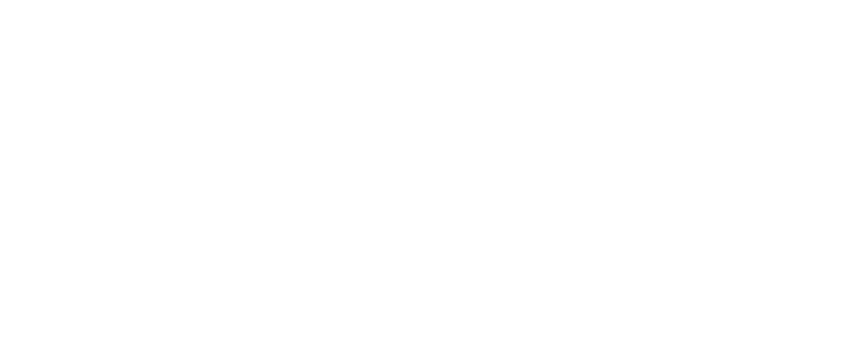
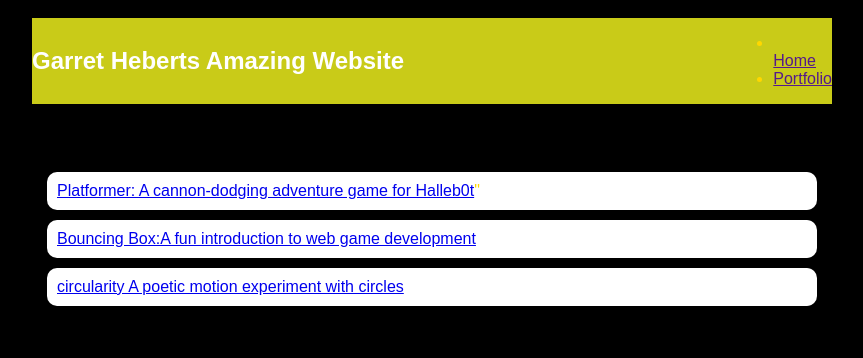
Before and after one commit to garrethebert/garrethebert.github.io, a plain HTML site: page portfolio.html in a window 1280 px wide. Shown: the whole page, without its empty margins (208-1071 px from the left). Drawn offline with Linux system fonts and the light colour scheme.

Commit message:
add portfolio page to website

```diff
--- a/portfolio.html
+++ b/portfolio.html
@@ -0,0 +1,47 @@
+<!DOCTYPE html>
+<html>
+    <head>
+        <title>Garret Heberts Amazing Websit</title>
+        <link rel="stylesheet"
+        href="style.css"/>
+    </head>
+    <body>
+        <div id="all-contents">
+<nav>
+<h1>Garret Heberts Amazing Website</h1>
+<ul id=""nav-ul">
+<li class=""nav-li"></li>
+<a href=""index.html">Home</a>
+</li>
+<li class=""nav-li">
+<a
+href=""portfolio.html">Portfolio</a>
+</li>
+</ul>
+</nav>
+<main>
+<div class="content">
+<h1>Portfolio</h1>
+<ul id="portfolio">
+    <li>
+    <a href="fsd-
+    projects/platformer/">Platformer: A
+cannon-dodging adventure game for
+Halleb0t</a>"
+    </li>
+    <li>
+        <a href="fsd-projects/bouncing-box/">
+            Bouncing Box:A fun introduction to web game
+            development</a>
+    </li>
+    <li>
+        <a href="fsd-projects/circularity/">circularity
+            A poetic motion experiment with circles</a>
+    </li>
+</ul>
+</div>
+
+</main>
+        </div>
+    </body>
+</html>
--- a/style.css
+++ b/style.css
@@ -40,3 +40,13 @@
 padding:8px;
 margin-top:20px}
 h2,h3{margin:0px}
+.content h1{color:black;}
+#portfolio{list-style-type:none;
+padding-left:0;}
+#portfolio li{background:#fff;
+padding:10px;
+border-radius:10px;
+margin-bottom:10px;}
+#portfolio li:hover{background:#eee;}
+#portfoli a{text-decoration:none;
+color:454545;}
```
Also changed, not shown: index.html (+2 -1 lines).
